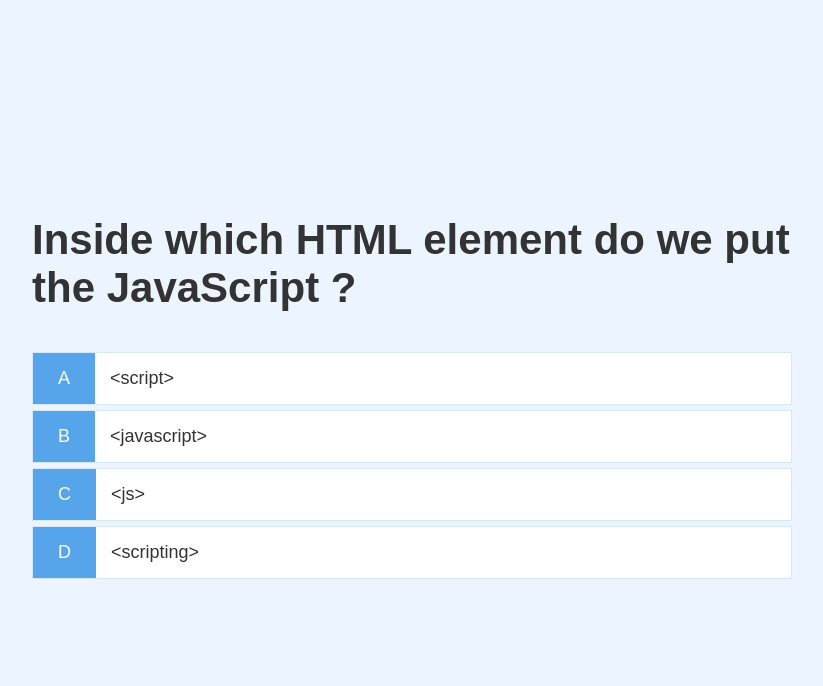
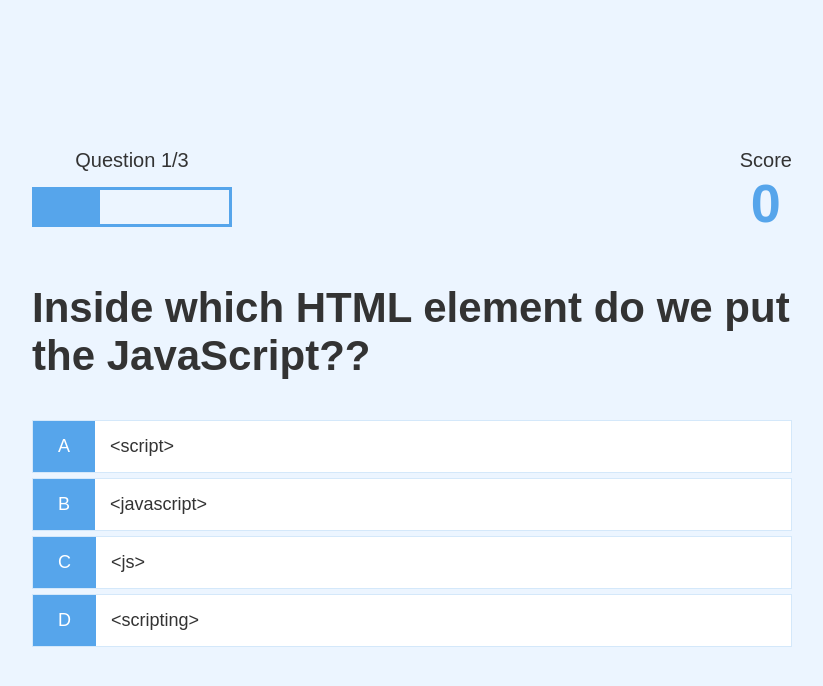
Before and after one commit to Mathews1004/Quick-quiz, a plain HTML site: page game.html in a window 1280 px wide. Shown: the whole page, without its empty margins (228-1051 px from the left). Drawn offline with Linux system fonts and the light colour scheme.

Commit message:
add progress bar

```diff
--- a/game.css
+++ b/game.css
@@ -3,13 +3,13 @@
   margin-bottom: 0.5rem;
   width: 100%;
   font-size: 1.8rem;
-    border: 0.1rem solid rgba(86, 165, 235, 0.25);
+  border: 0.1rem solid rgb(86, 165, 235, 0.25);
   background-color: white;
 }
 
 .choice-container:hover {
   cursor: pointer;
-    box-shadow: 0 0.4rem 1.4rem 0 rgba(86, 195, 235, 0.5);
+  box-shadow: 0 0.4rem 1.4rem 0 rgba(86, 185, 235, 0.5);
   transform: translateY(-0.1rem);
   transition: transform 150ms;
 }
@@ -32,3 +32,32 @@
 .incorrect {
     background-color: #dc3545;
 }
+
+/* HUD */
+
+#hud {
+    display: flex;
+    justify-content: space-between;
+}
+
+.hud-prefix {
+  text-align: center;
+  font-size: 2rem;
+}
+
+.hud-main-text {
+  text-align: center;
+}
+
+#progressBar {
+  width: 20rem;
+  height: 4rem;
+  border: 0.3rem solid #56a5eb;
+  margin-top: 1.5rem;
+}
+
+#progressBarFull {
+  height: 3.4rem;
+  background-color: #56a5eb;
+  width: 0%;
+}
--- a/game.html
+++ b/game.html
@@ -1,6 +1,5 @@
 <!DOCTYPE html>
 <html lang="en">
-
 <head>
     <meta charset="UTF-8" />
     <meta name="viewport" content="width=device-width, initial-scale=1.0" />
@@ -12,6 +11,18 @@
 <body>
     <div class="container">
         <div id="game" class="justify-center flex-column">
+            <div id="hud">
+                <div id="hud-item">
+                    <p id="progressText" class="hud-prefix">Question</p>
+                    <div id="progressBar">
+                        <div id="progressBarFull"></div>
+                    </div>
+                </div>
+                <div id="hud-item">
+                    <p class="hud-prefix">Score</p>
+                    <h1 class="hud-main-text" id="score">0</h1>
+                </div>
+            </div>
             <h2 id="question">What is the answer to this question?</h2>
             <div class="choice-container">
                 <p class="choice-prefix">A</p>
--- a/game.js
+++ b/game.js
@@ -1,6 +1,8 @@
 const question = document.getElementById('question');
 const choices = Array.from(document.getElementsByClassName('choice-text'));
-
+const progressText = document.getElementById("progressText")
+const scoreText = document.getElementById('score');
+const progressBarFull = document.getElementById('progressBarFull');
 
 let currentQuestion = {};
 let acceptingAnswers = false;
@@ -10,30 +12,30 @@ let availableQuestions = [];
 
 let questions = [
   {
-    question: 'Inside which HTML element do we put the JavaScript ?',
-    choice1: '<script>',
-    choice2: '<javascript>',
-    choice3: '<js>',
-    choice4: '<scripting>',
-    answer: 1,
+    question: "Inside which HTML element do we put the JavaScript??",
+    choice1: "<script>",
+    choice2: "<javascript>",
+    choice3: "<js>",
+    choice4: "<scripting>",
+    answer: 1
   },
   {
     question:
-      "what is the correct sytax for referring to an external script called 'xxx.js'?",
+      "What is the correct syntax for referring to an external script called 'xxx.js'?",
     choice1: "<script href='xxx.js'>",
     choice2: "<script name='xxx.js'>",
     choice3: "<script src='xxx.js'>",
     choice4: "<script file='xxx.js'>",
-    answer: 3,
+    answer: 3
   },
   {
-    question: "How do you write 'Hello World' in an alert box ?",
+    question: " How do you write 'Hello World' in an alert box?",
     choice1: "msgBox('Hello World');",
     choice2: "alertBox('Hello World');",
     choice3: "msg('Hello World');",
     choice4: "alert('Hello World');",
-    answer: 4,
-  },
+    answer: 4
+  }
 ];
 
 //CONSTANTS
@@ -52,7 +54,12 @@ getNewQuestion = () => {
     //go to the end page
     return window.location.assign("/end.html");
   }
+
   questionCounter++;
+  progressText.innerText = `Question ${questionCounter}/${MAX_QUESTIONS}`
+  //update the progress bar
+  progressBarFull.style.width = `${(questionCounter / MAX_QUESTIONS) * 100}%`;
+
   const questionIndex = Math.floor(Math.random() * availableQuestions.length);
   currentQuestion = availableQuestions[questionIndex];
   question.innerText = currentQuestion.question;
@@ -74,15 +81,25 @@ choices.forEach(choice => {
     const selectedChoice = e.target;
     const selectedAnswer = selectedChoice.dataset["number"];
 
-    const classToApply = selectedAnswer == currentQuestion.answer ? "correct" : "incorrect";
+    const classToApply =
+    selectedAnswer == currentQuestion.answer ? "correct" : "incorrect";
+
+    if (classToApply === "correct") {
+      incrementScore(CORRECT_BONUS);
+    }
 
     selectedChoice.parentElement.classList.add(classToApply);
 
     setTimeout(() => {
       selectedChoice.parentElement.classList.remove(classToApply);
-      getNewQuestion()
+      getNewQuestion();
     }, 1000);
   });
 });
 
+incrementScore = (num) => {
+  score += num;
+  scoreText.innerText = score;
+};
+
 startGame();
```
Also changed, not shown: index.html (+7 -3 lines). Lines whose indentation alone changed are shown as unchanged.
